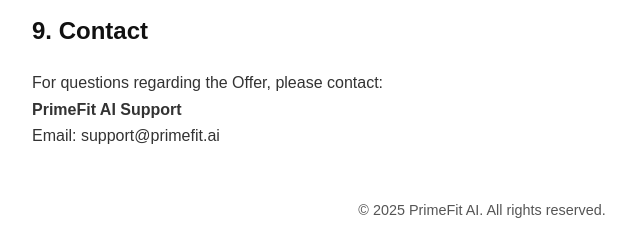
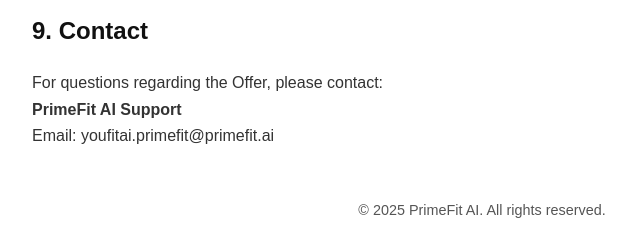
Before and after one commit to jeetpandya12/youfit, a plain HTML site: page android_presignup_reward_terms/index.html in a window 1280 px wide. Shown: the part 1466-1706 px from the top of the page, 158-798 px from the left. Drawn offline with Linux system fonts and the light colour scheme.

Commit message:
Update support email address in index.html

```diff
--- a/android_presignup_reward_terms/index.html
+++ b/android_presignup_reward_terms/index.html
@@ -94,7 +94,7 @@
   <p>
     For questions regarding the Offer, please contact:<br />
     <strong>PrimeFit AI Support</strong><br />
-    Email: support@primefit.ai
+    Email: youfitai.primefit@primefit.ai
   </p>
 
   <footer>
```
